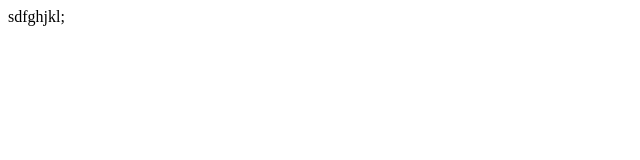
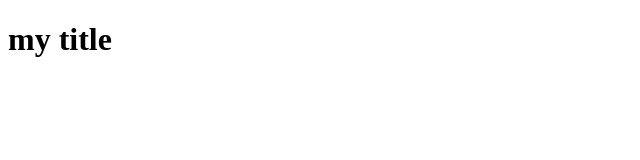
Before and after one commit to Kirkusik/branchTest, a plain HTML site: page index.html in a window 1280 px wide. Shown: the whole page, without its empty margins (0-640 px from the left). Drawn offline with Linux system fonts and the light colour scheme.

Commit message:
Update index.html

```diff
--- a/index.html
+++ b/index.html
@@ -6,8 +6,8 @@
 		<title>Document</title>
 	</head>
 	<body>
-		<section class="second">
-			sdfghjkl;
-		</section>
+		<h1>
+			my title
+		</h1>
 	</body>
 </html>
```
